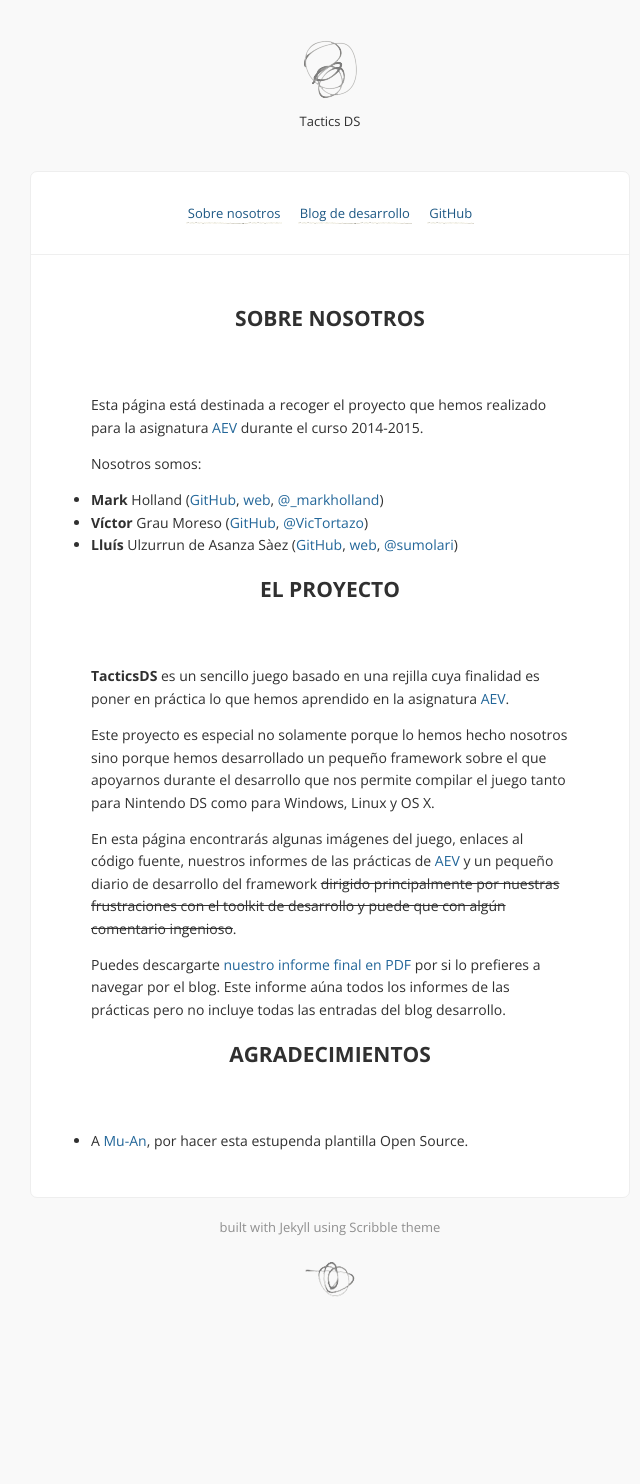
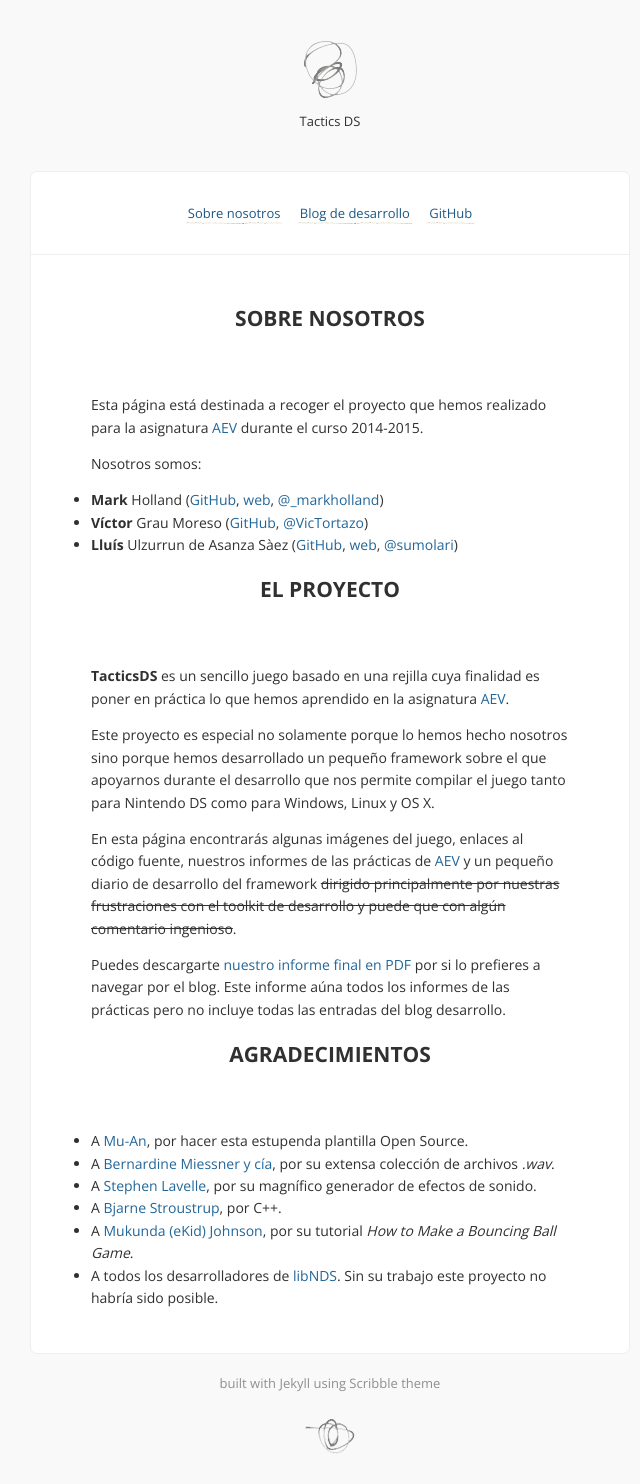
Before and after one commit to Sumolari/TacticsDS, a Jekyll site: the page built from about.md, in a window 1280 px wide. Shown: the whole page, without its empty margins (310-950 px from the left). Built offline with Jekyll 4.4.1, drawn with Linux system fonts in a browser that asks for light colours; Markdown is read by kramdown in place of the engine named in the settings; comment, search, counter and statistics services are not loaded; before the commit the page ends 1327 px from its top, so only the background shows below that.

Commit message:
Updated about

```diff
--- a/about.md
+++ b/about.md
@@ -24,3 +24,8 @@ Puedes descargarte [nuestro informe final en PDF](http://sumolari.github.io/Tact
 # Agradecimientos
 
 * A [Mu-An](http://muan.co), por hacer esta estupenda plantilla Open Source.
+* A [Bernardine Miessner y cía](http://myfreeringtones.org/), por su extensa colección de archivos *.wav*.
+* A [Stephen Lavelle](http://www.bfxr.net/), por su magnífico generador de efectos de sonido.
+* A [Bjarne Stroustrup](http://www.stroustrup.com/), por C++.
+* A [Mukunda (eKid) Johnson](http://ekid.nintendev.com/bouncy/), por su tutorial *How to Make a Bouncing Ball Game*.
+* A todos los desarrolladores de [libNDS](http://libnds.devkitpro.org/). Sin su trabajo este proyecto no habría sido posible.
```
